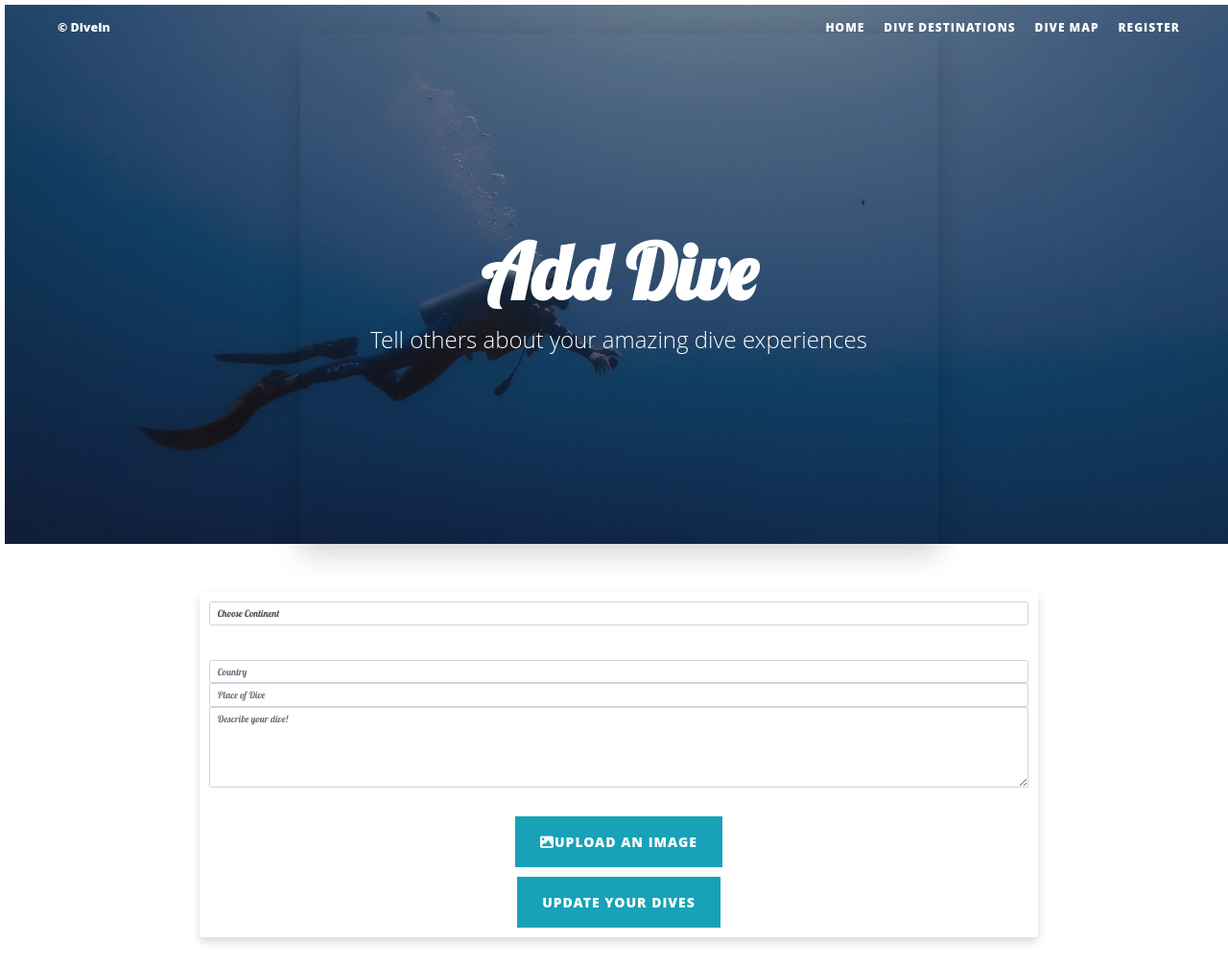
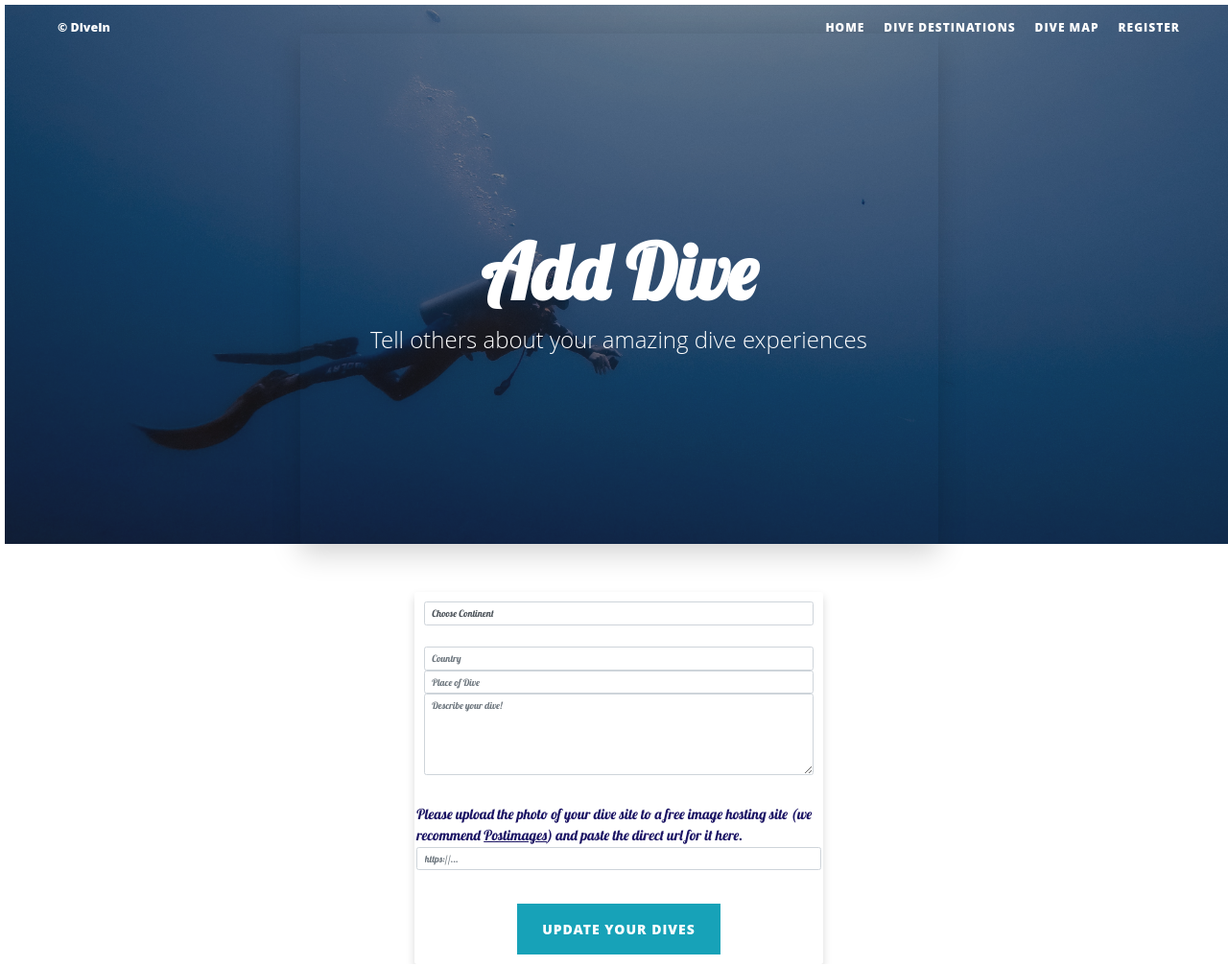
Before and after one commit to daniellima338/DiveIn, a Flask app: page /add_dive in a window 1280 px wide. Shown: the whole page at 96% size. Run offline with Flask 2, Linux system fonts and the light colour scheme; data that the repository does not hold is empty; some libraries are stand-ins or nearby versions.

Commit message:
fixed image placeholder if image does not load. changed the profile page

```diff
--- a/static/css/style.css
+++ b/static/css/style.css
@@ -24,7 +24,7 @@ body {
 }
 
 a {
-  color: #fff;
+  color: #1B1464;
 }
 
 /* font size */
@@ -124,6 +124,11 @@ hr {
   width: 300px;
 }
 
+/* Add dive page */
+
+.form-text-size {
+  font-size: 1.5rem;
+}
 /* Profile page */
 
 .nav-link {
--- a/templates/pages/add_dive.html
+++ b/templates/pages/add_dive.html
@@ -17,8 +17,9 @@
         </div>
     </header>
 
-    <section class="row center-align">
-        <form method="POST" action="{{ url_for('add_dive') }}" class="col-8 shadow p-3 mb-5 bg-white rounded">
+    <section>
+
+        <form method="POST" action="{{ url_for('add_dive') }}" class="col-4 shadow p-3 mb-5 bg-white rounded container form-text-size">
             <!-- List of continents -->
             <div class="row">
                 <div class="col">
@@ -54,11 +55,11 @@
             </div>
             <!-- File Upload -->
             <div class="row">
-                <div class="center-align mt-5">
-                    <label class="btn btn-info">
-                        <i class="fa fa-image"> </i>Upload an image<input type="file" style="display: none;"
-                            name="image_of_place" required>
-                    </label>
+                <div class="center-align">
+                    <p class="form-text-size">Please upload the photo of your dive site to a free image hosting site
+                        (we recommend <a href="https://postimages.org/" target="_blank" aria-label="postimages.org">Postimages</a>)
+                        and paste the
+                        direct url for it here.<input id="image_of_place" name="image_of_place" class="form-control" type="url" maxlength="200" placeholder="https://..." required=""></p>
                 </div>
             </div>
             </div>
--- a/templates/pages/dive_destinations.html
+++ b/templates/pages/dive_destinations.html
@@ -133,7 +133,7 @@
                     {% if destination.continent == "Australia" %}
                         <div class="col-sm-12 col-md-6 col-lg-4 mb-3">
                             <h3>{{ destination.country }}</h3>
-                            <img class="img-dive-destinations" id="img_tag" src="{{ destination.image_of_place }}" alt="Diving in various places">
+                            <img class="img-dive-destinations" id="img_tag" onerror="this.onerror=null;this.src='https://placeimg.com/300/300/nature';" src="{{ destination.image_of_place }}" alt="Diving in various places">
                             <p><i>{{ destination.dive_description }}</i></p>
                             <p>created by: {{ destination.created_by }} </p>
                         </div>
```
Also changed, not shown: app.py (+0 -25 lines), templates/pages/profile.html (+0 -14 lines).
